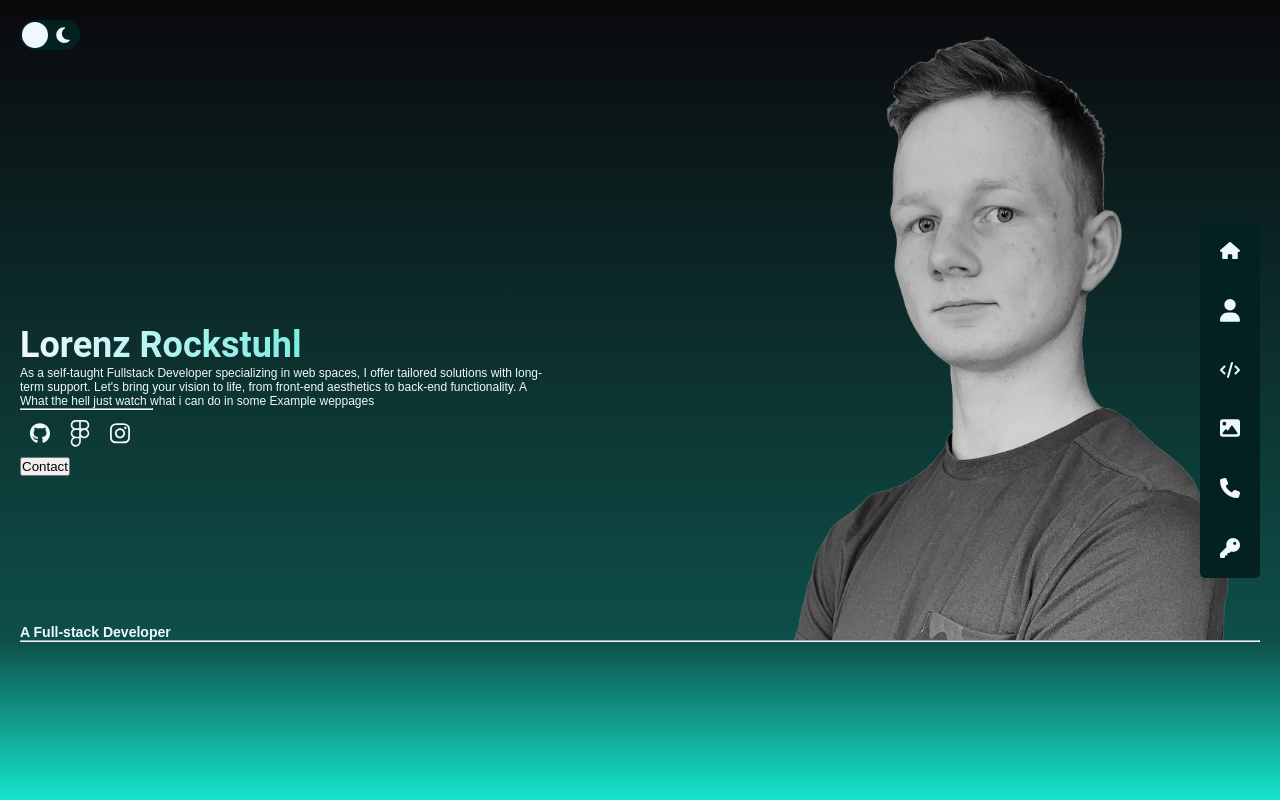
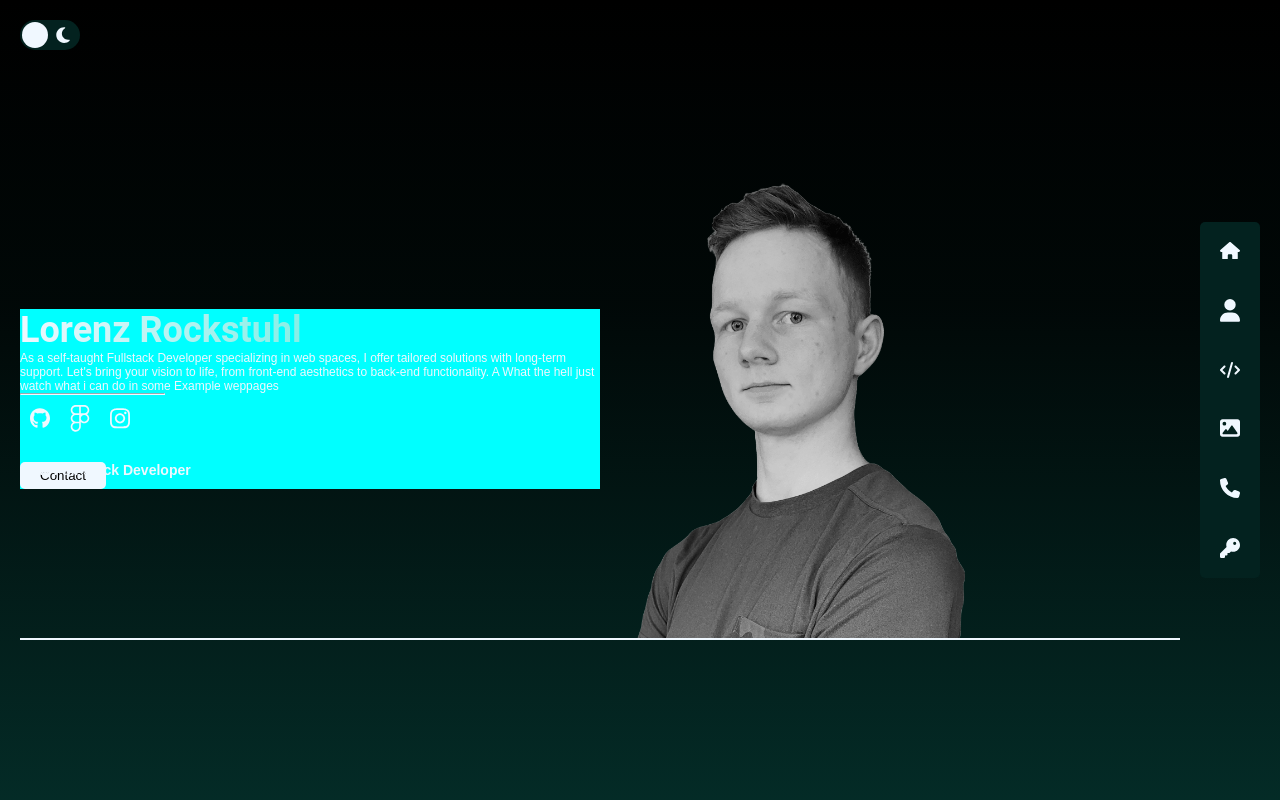
Before and after one commit to lorenzrock/Portfolio_Lorenz_Rockstuhl_v001, a React (Vite) app in the folder frontend/: page / in a window 1280 px wide. Shown: the top 800 px of the page. Built offline with nearby package versions, Linux system fonts and the light colour scheme.

Commit message:
addedd section and changed background to a div

```diff
--- a/frontend/src/App.jsx
+++ b/frontend/src/App.jsx
@@ -10,6 +10,7 @@ function App() {
       <ThemeSwitch />
       <Nav />
       <Home />
+      <Home />
     </>
 
 
--- a/frontend/src/Home/Home.jsx
+++ b/frontend/src/Home/Home.jsx
@@ -1,12 +1,12 @@
+import { useState, useRef, useEffect } from "react"
 import styles from "./Home.module.css"
 
 function Home() {
 
 
-
-
     return(
         <section id="Home">
+            <div className={styles.sectionBackground}>
                 <div className={styles.leftContainer}>
                     <h2>Lorenz Rockstuhl</h2>
                     <p>
@@ -21,16 +21,12 @@ function Home() {
                     <button>Contact</button>
                 </div>
 
-            <div className={styles.rightContainer}>
-                <img src="src/assets/Profile_img/Lorenz_Rockstuhl_Profile_IMG.png" alt="Profile_img" />
-
-            </div>
+                    <img src="src/assets/Profile_img/Lorenz_Rockstuhl_Profile_IMG.png" alt="Profile_img" /* hr dursch bottom border text einfügena */ />
 
                 <div className={styles.bottomContainer}>
                         <h3>A Full-stack Developer</h3>
-                    <hr className={styles.hr_2}/>
                 </div>
-
+            </div>
         </section>
     )
 }
--- a/frontend/src/Home/Home.module.css
+++ b/frontend/src/Home/Home.module.css
@@ -1,23 +1,37 @@
 section {
-    height: 100vh;
-    width: 100vw;
-    padding-top: 20vh;
-    padding-bottom: 20vh;
-    padding-left: 20px;
-    padding-right: 200px;
+    display: block;
+    height: calc(100vh -40vh);
+
+
     overflow: hidden;
-    background: var(--gradient-color-1);
-    background: linear-gradient(0deg, var(--gradient-color-2) 0%, var(--gradient-color-3) 20%, var(--gradient-color-4) 100%);
+    background: linear-gradient(0deg, rgba(21, 229, 204, 0.1881127450980392) 0%, rgba(4, 42, 38, 0.1881127450980392) 62%, rgba(0, 0, 0, 0) 100%);
+}
+
+.sectionBackground {
+
+    height: calc(100vh - 40vh);
+    overflow: hidden;
+
+
+    margin-top: 20vh;
+    margin-bottom: 20vh;
+    margin-left: 20px;
+    margin-right: 100px; /* margin-right: 200px;*/
+
+    border-bottom: 2px solid var(--color-lines);
 
     position: relative;
+
     display: flex;
     align-items: center;
-    justify-content: center;
+
+
 }
 img {
     display: block;
     width: 100%;
     height: 100%;
+    max-width: 400px;
     object-fit: contain;
 }
 .hr_1 {
@@ -28,7 +42,7 @@ img {
     justify-content: space-between;
     width: fit-content;
 }
-.leftContainer, .rightContainer {
+.leftContainer {
 
     min-width: 150px;
     height: fit-content;
@@ -37,15 +51,10 @@ img {
     position: relative;
 }
 .leftContainer {
-    margin-right: 50%;
+    background-color:aqua;
 
 }
-.rightContainer {
-    position: absolute;
-    bottom: 20vh;
-    right: 20px;
-    max-width: 500px;
-}
+
 .bottomContainer{
     position: absolute;
     left: 20px;
--- a/frontend/src/index.css
+++ b/frontend/src/index.css
@@ -27,6 +27,7 @@ body.dark {
     --color-primary: #15E5CC;
     --color-icons: #F0F8FF;
     --color-lines: #F0F8FF;
+    --color-btn: #F0F8FF;
 
     /* Background gradient colors */
     --gradient-color-1: rgb(21,229,204);
@@ -43,12 +44,16 @@ body.light {
     --color-primary: #3EA7D0;
     --color-icons: #00080F;
     --color-lines: #00080F;
+    --color-btn: #00080F;
 
     /* Background gradient colors */
     --gradient-color-1: #3EA7D0;
     --gradient-color-2: #1F5468;
     --gradient-color-3: #3EA7D0;
     --gradient-color-4: #F0F8FF;
+}
+body {
+    background-color: black;
 }
 .app {
     font-size: 12px;
@@ -82,3 +87,13 @@ p {
 hr {
     border-color: var(--color-lines);
 }
+button {
+    background-color: var(--color-btn);
+    border-radius: var(--border-r);
+    border: none;
+
+
+    margin-top: 20px;
+    padding: 6px 20px;
+
+}
--- a/frontend/src/nav/Nav.module.css
+++ b/frontend/src/nav/Nav.module.css
@@ -1,11 +1,13 @@
 header{
-    position: absolute;
-    right: 0;
+    position: fixed;
+    right: 0px;
+    top: 0px;
     height: 100vh;
     width: fit-content;
     overflow: hidden;
     display: flex;
     align-items: center;
+    z-index: 1;
 }
 
 nav{
```
Lines whose indentation alone changed are shown as unchanged.
